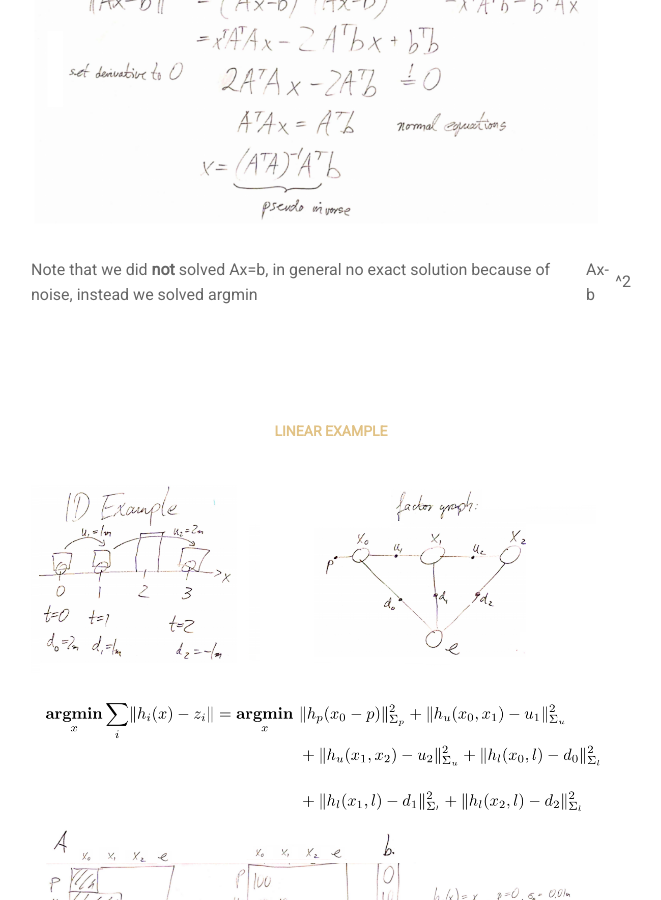
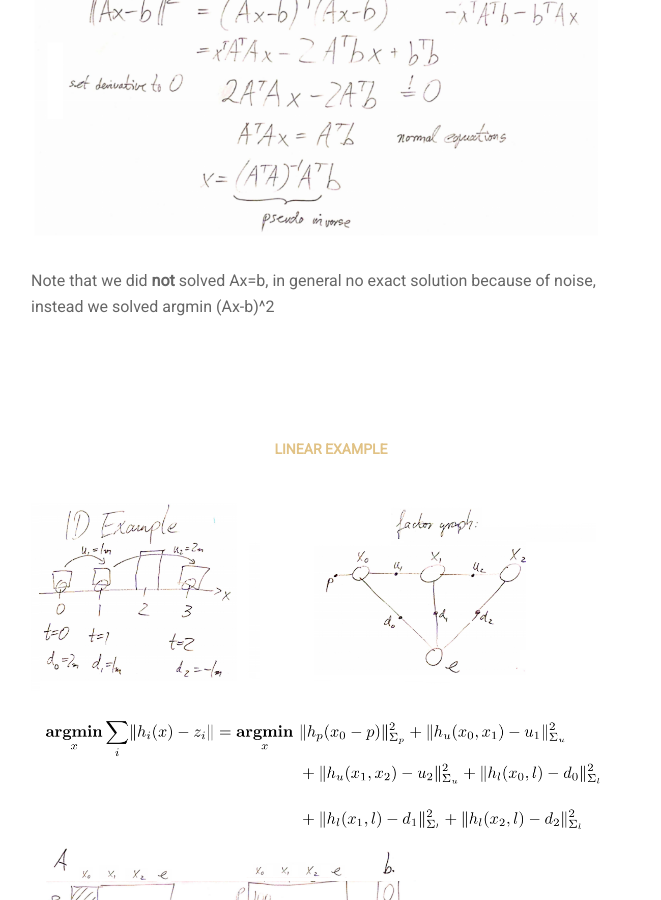
Before and after one commit to Dung-Han-Lee/Dung-Han-Lee.github.io, a Jekyll site: the page built from _posts/2020-12-01-SLAM01.md, in a window 1280 px wide and 900 px high, scrolled down 1169 px. Shown: the whole window, without its empty margins (309-970 px from the left). Built offline with Jekyll 4.4.1, drawn with Linux system fonts in a browser that asks for light colours; nearby versions of some CDN libraries.

```diff
--- a/_posts/2020-12-01-SLAM01.md
+++ b/_posts/2020-12-01-SLAM01.md
@@ -3,7 +3,7 @@ layout: post
 title: "SLAM01: MAP and Least Squares"
 ---
 
-## Inference: SLAM as a Maximum A Posterior Problem
+### Inference: SLAM as a Maximum A Posterior Problem
 
 ### Bayesian Equation
 Consider the following example, because of the conditional independance of measurements given theta, the formula (1) can be broke down into the formula (2)
@@ -14,7 +14,7 @@ Consider the following example, because of the conditional independance of measu
 
 <img src="/assets/img/posts/SLAM_01.png" alt="conversion" class="responsive"/>
 
-Note that we did **not** solved Ax=b, in general no exact solution because of noise, instead we solved argmin |Ax-b|^2
+Note that we did **not** solved Ax=b, in general no exact solution because of noise, instead we solved argmin (Ax-b)^2
 
 ### Linear Example
 
```
